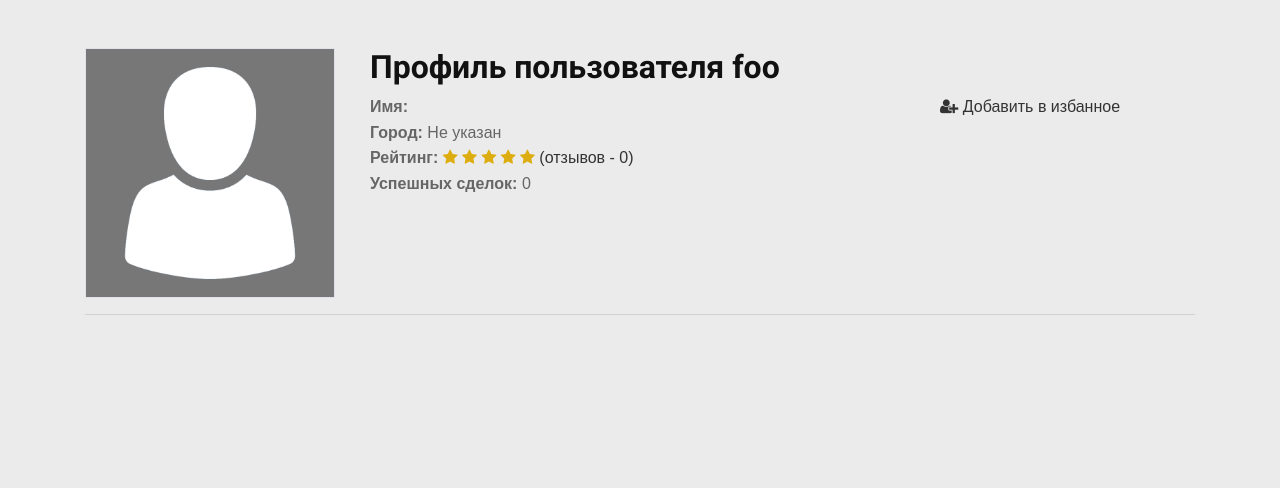
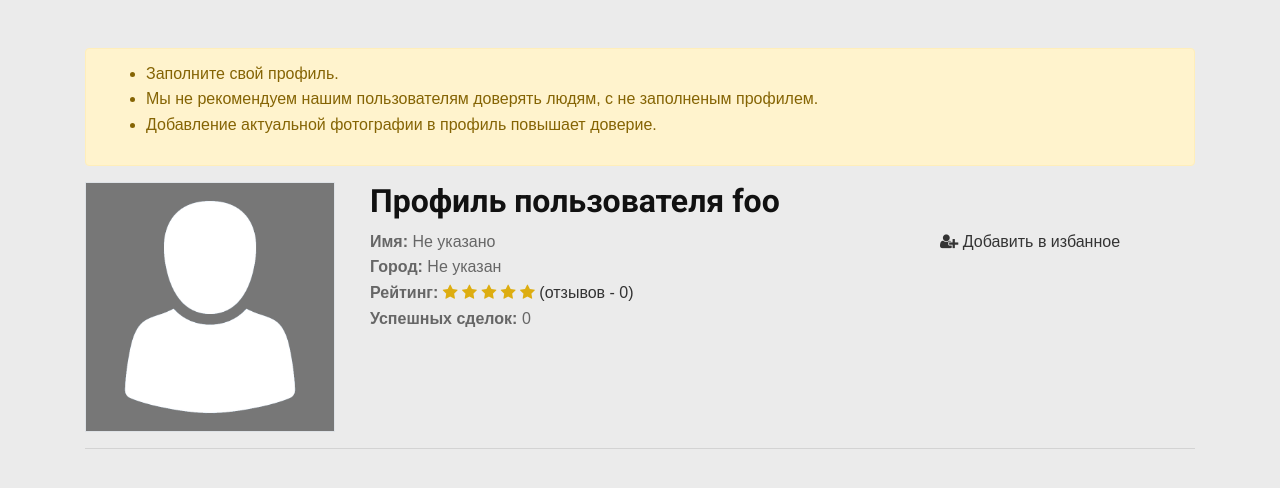
Before and after one commit to Chudische/Shabashka, a Django app: page /accounts/profile/7 in a window 1280 px wide. Shown: the part 58-546 px from the top of the page. Run offline with Django 3.2, Linux system fonts and the light colour scheme; a user stored in the database is signed in; data comes from the database, SQL or seed files in the repository; some libraries are stand-ins or nearby versions; some web fonts are replaced.

Commit message:
Add warning to profile page; fix 'is_active' bug on favorite page

```diff
--- a/main/templates/main/profile.html
+++ b/main/templates/main/profile.html
@@ -44,6 +44,25 @@
 
 {% endif %}
 <div class="container py-5">
+    <div class="alert alert-warning" role="alert">
+        <ul>
+        {% if user == request.user and not user.first_name or not user.last_name%}
+            <li>Заполните свой профиль.</li>
+        {% endif %}
+
+        {% if not user.first_name or not user.last_name %}
+            <li>Мы не рекомендуем нашим пользователям доверять людям, с не заполненым профилем.</li>
+        {% endif %}
+
+        {% if not user.avatar %}
+            <li>Добавление актуальной фотографии в профиль повышает доверие.</li>
+        {% endif %}
+
+        {% if user == request.user and not user.location %}
+            <li>Добавте свой город для корректного поиска предложений</li>
+        {% endif %}
+        </ul>
+    </div>
     <div class="row">
         <div class="col-lg-3">
             {% if user.avatar.image %}
@@ -56,7 +75,13 @@
             <h3>Профиль пользователя {{ user.username }}</h3>
             <div class="row">
                 <div class="col-lg-8 col-md-8 col-sm-6">
-                    <div><b> Имя:</b> {{user.first_name}} {{user.last_name}} </div>
+                    <div><b> Имя:</b>
+                        {% if user.first_name and user.last_name %}
+                            {{user.first_name}} {{user.last_name}}
+                        {% else %}
+                            Не указано
+                        {% endif %}
+                    </div>
                     <div><b>Город:</b> {% if user.location %} {{user.location}} {% else %} Не указан{% endif %}</div>
                     <div><b>Рейтинг:</b>
                         {% if reviews %}
--- a/main/views.py
+++ b/main/views.py
@@ -67,7 +67,7 @@ def by_category(request, pk):
 @login_required
 def favorite(request):
     users = [user for user in request.user.favorite.all()]
-    offers = Offer.objects.filter(author__in=users).order_by("-created")
+    offers = Offer.objects.filter(is_active=True, author__in=users).order_by("-created")
     paginator = Paginator(offers, 30)
     if 'page' in request.GET:
         page_num = request.GET['page']
```
